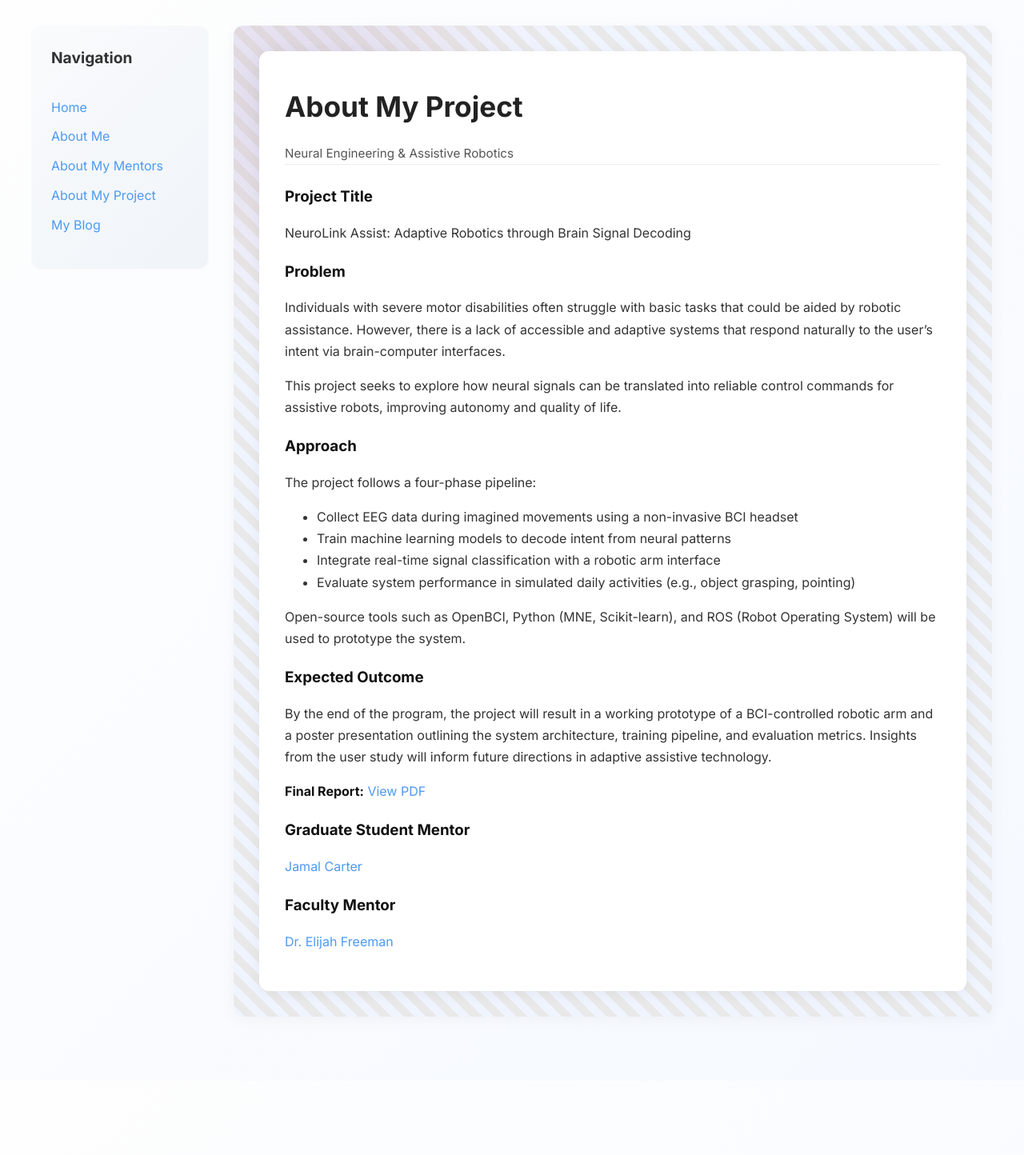
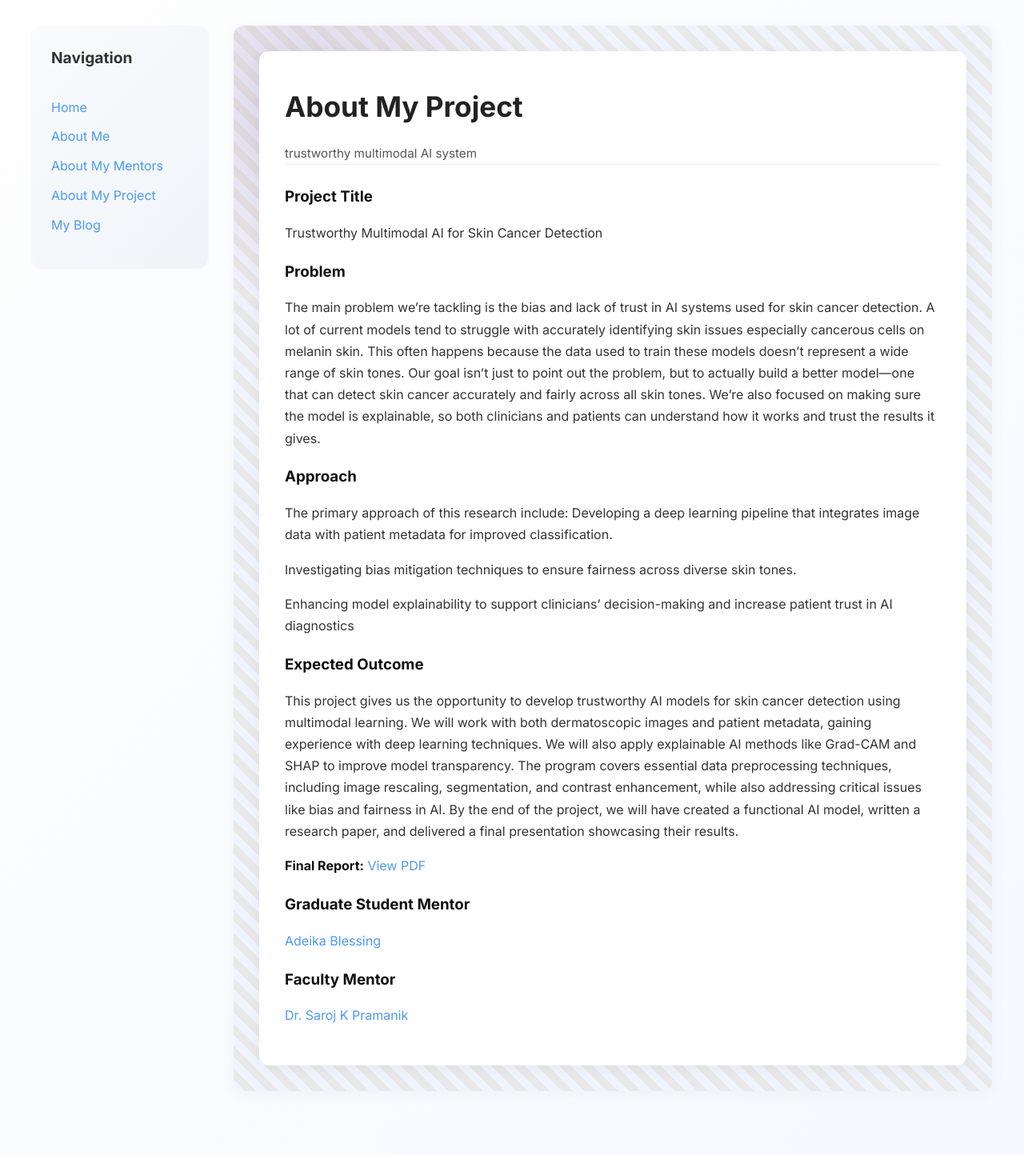
Before and after one commit to 4Carah/4Carah.github.io, a Jekyll site: the page built from pages/about-my-project.md, in a window 1280 px wide. Shown: the whole page at 80% size. Built offline with Jekyll 4.4.1, drawn with Linux system fonts in a browser that asks for light colours; before the commit the page ends 1351 px from its top, so only the background shows below that.

Commit message:
Update about-my-project.md

```diff
--- a/pages/about-my-project.md
+++ b/pages/about-my-project.md
@@ -3,34 +3,30 @@ layout: project
 title: About My Project
 permalink: /about-my-project.html
 
-subtitle: Neural Engineering & Assistive Robotics
-project_title: "NeuroLink Assist: Adaptive Robotics through Brain Signal Decoding"
+subtitle: trustworthy multimodal AI system
+project_title: "Trustworthy Multimodal AI for Skin Cancer Detection"
 
 problem: |
-  Individuals with severe motor disabilities often struggle with basic tasks that could be aided by robotic assistance. However, there is a lack of accessible and adaptive systems that respond naturally to the user's intent via brain-computer interfaces.
-
-  This project seeks to explore how neural signals can be translated into reliable control commands for assistive robots, improving autonomy and quality of life.
+  The main problem we're tackling is the bias and lack of trust in AI systems used for skin cancer detection. A lot of current models tend to struggle with accurately identifying skin issues especially cancerous cells on melanin skin. This often happens because the data used to train these models doesn’t represent a wide range of skin tones. Our goal isn’t just to point out the problem, but to actually build a better model—one that can detect skin cancer accurately and fairly across all skin tones. We're also focused on making sure the model is explainable, so both clinicians and patients can understand how it works and trust the results it gives.
 
 approach: |
-  The project follows a four-phase pipeline:
+  The primary approach of this research include:
+   Developing a deep learning pipeline that integrates image data with patient metadata for improved classification.
 
-  - Collect EEG data during imagined movements using a non-invasive BCI headset
-  - Train machine learning models to decode intent from neural patterns
-  - Integrate real-time signal classification with a robotic arm interface
-  - Evaluate system performance in simulated daily activities (e.g., object grasping, pointing)
+   Investigating bias mitigation techniques to ensure fairness across diverse skin tones.
 
-  Open-source tools such as OpenBCI, Python (MNE, Scikit-learn), and ROS (Robot Operating System) will be used to prototype the system.
+   Enhancing model explainability to support clinicians' decision-making and increase patient trust in AI diagnostics
 
 outcome: |
-  By the end of the program, the project will result in a working prototype of a BCI-controlled robotic arm and a poster presentation outlining the system architecture, training pipeline, and evaluation metrics. Insights from the user study will inform future directions in adaptive assistive technology.
+  This project gives us the opportunity to develop trustworthy AI models for skin cancer detection using multimodal learning. We will work with both dermatoscopic images and patient metadata, gaining experience with deep learning techniques. We will also apply explainable AI methods like Grad-CAM and SHAP to improve model transparency. The program covers essential data preprocessing techniques, including image rescaling, segmentation, and contrast enhancement, while also addressing critical issues like bias and fairness in AI. By the end of the project, we will have created a functional AI model, written a research paper, and delivered a final presentation showcasing their results.
 
-final_report_url: https://dl.icdst.org/pdfs/files/22e390b2eb0c8e951f3a742fda5b2d1d.pdf
+final_report_url: https://canvas.instructure.com/files/298706051/download?download_frd=1
 
 grad_mentor:
-  name: Jamal Carter
-  linkedin: https://www.linkedin.com/in/jamal-carter
+  name: Adeika Blessing
+  linkedin: https://www.linkedin.com/in/blessing-isoyiza-adeika/
 
 faculty_mentor:
-  name: Dr. Elijah Freeman
-  linkedin: https://www.linkedin.com/in/dr-elijah-freeman
+  name: Dr. Saroj K Pramanik
+  linkedin: https://www.morgan.edu/biology/faculty-and-staff/saroj-pramanik
 ---
```
